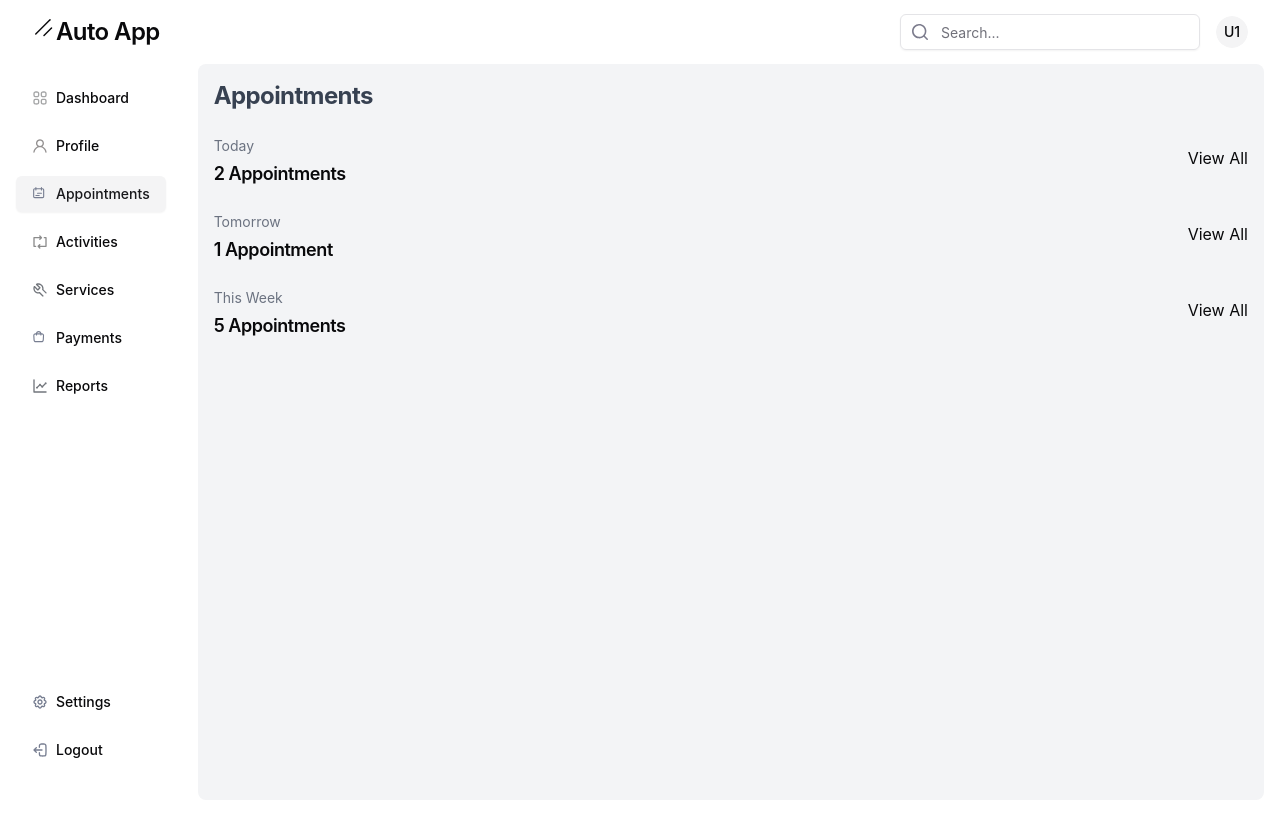
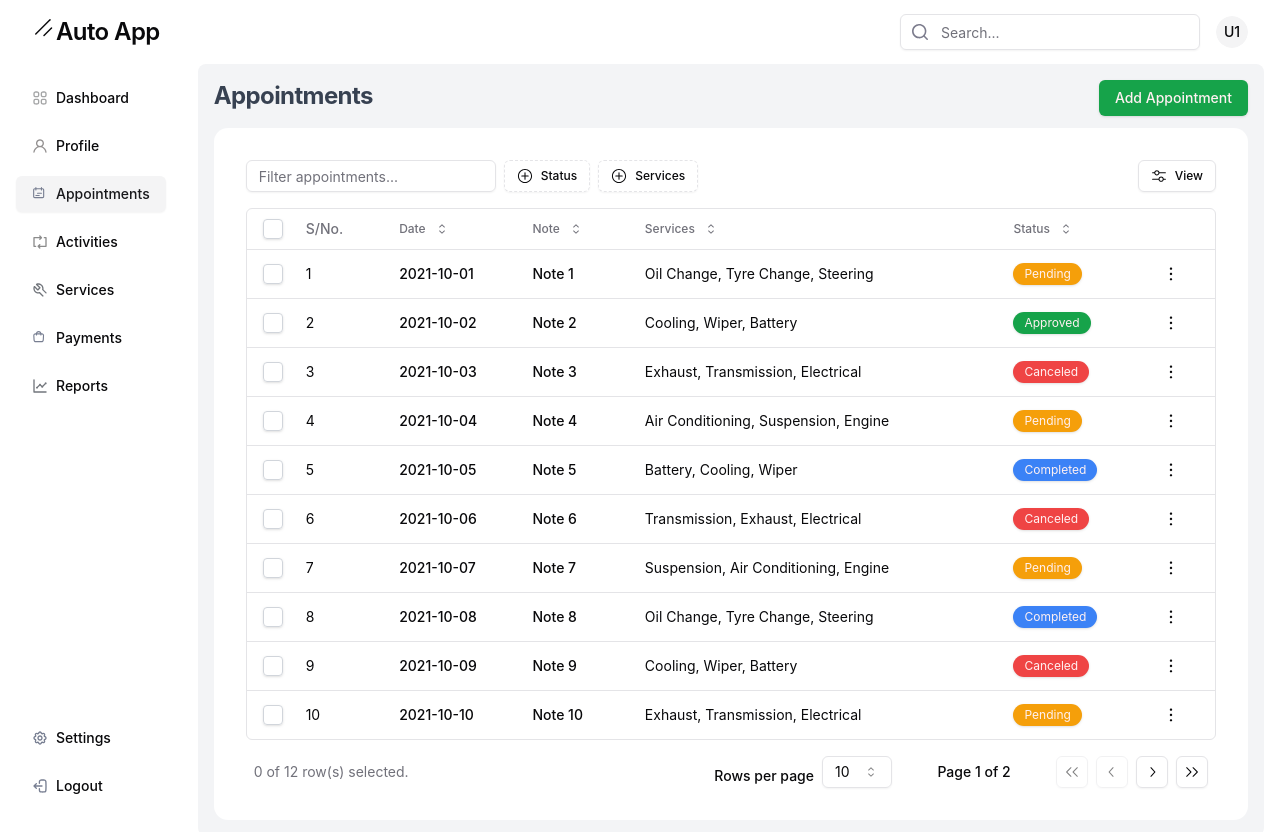
Before and after one commit to CeeJayyy007/auto-app-frontend, a React (Vite) app: page /appointments in a window 1280 px wide. Shown: the top 832 px of the page. Before the commit the page ends 800 px from the top, so only its background shows below. Built offline with nearby package versions, Linux system fonts and the light colour scheme; sample sign-in values are in the browser's storage.

Commit message:
feat: complete appointment component

```diff
--- a/src/pages/Appointments.jsx
+++ b/src/pages/Appointments.jsx
@@ -1,29 +1,17 @@
+import { columns } from '@/components/appointment/column';
+import { appointmentData } from '@/components/appointment/data';
+import { DataTable } from '@/components/dataTable/dataTable';
+import { Button } from '@/components/ui/button';
+
 const Appointments = () => {
   return (
     <div>
-      <h3 className="mb-4 font-bold text-gray-700">Appointments</h3>
-      <div className="flex flex-col space-y-4">
-        <div className="flex flex-row items-center justify-between">
-          <div className="flex flex-col space-y-1">
-            <p className="text-sm text-gray-500">Today</p>
-            <h4 className="text-lg font-semibold">2 Appointments</h4>
-          </div>
-          <button className="btn btn-primary">View All</button>
-        </div>
-        <div className="flex flex-row items-center justify-between">
-          <div className="flex flex-col space-y-1">
-            <p className="text-sm text-gray-500">Tomorrow</p>
-            <h4 className="text-lg font-semibold">1 Appointment</h4>
-          </div>
-          <button className="btn btn-primary">View All</button>
-        </div>
-        <div className="flex flex-row items-center justify-between">
-          <div className="flex flex-col space-y-1">
-            <p className="text-sm text-gray-500">This Week</p>
-            <h4 className="text-lg font-semibold">5 Appointments</h4>
-          </div>
-          <button className="btn btn-primary">View All</button>
-        </div>
+      <div className="flex flex-row justify-between">
+        <h3 className="mb-4 font-bold text-gray-700">Appointments</h3>
+        <Button>Add Appointment</Button>
+      </div>
+      <div className="rounded-[14px] bg-white p-8">
+        <DataTable data={appointmentData} columns={columns} />
       </div>
     </div>
   );
```
